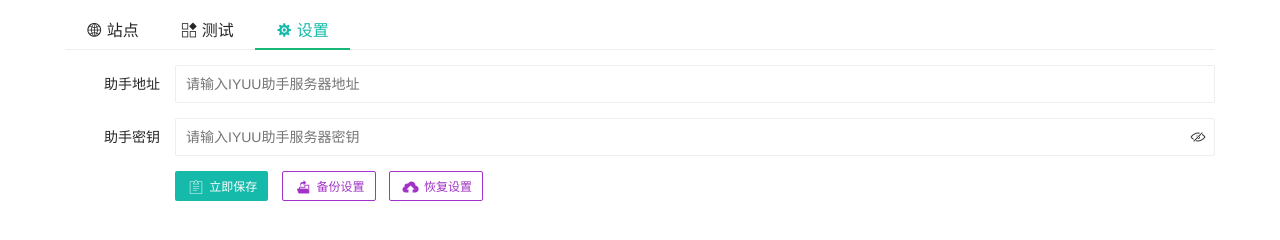
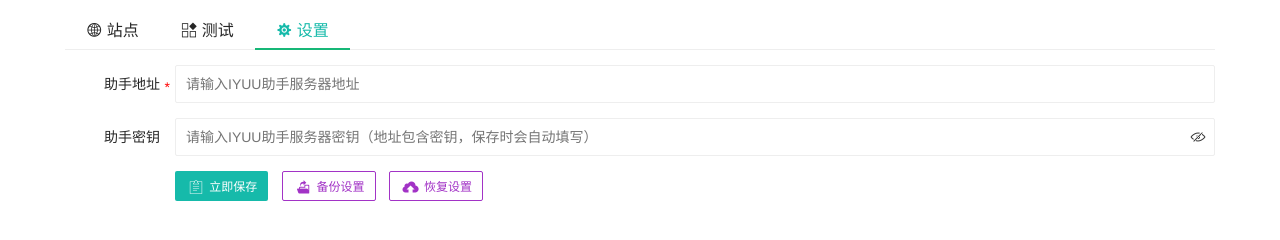
Before and after one commit to ledccn/iyuu-helper, a website with bundled scripts: page action-popup/index.html in a window 1280 px wide. Built offline with nearby package versions, Linux system fonts and the light colour scheme; some packages are replaced by stand-ins of ours.

Commit message:
优化：表单填写提示语

```diff
--- a/action-popup/index.html
+++ b/action-popup/index.html
@@ -86,7 +86,7 @@
             <div class="layui-tab-item">
                 <form class="layui-form" action="" lay-filter="setting_filter">
                     <div class="layui-form-item">
-                        <label class="layui-form-label" for="iyuu_helper_server">助手地址</label>
+                        <label class="layui-form-label required" for="iyuu_helper_server">助手地址</label>
                         <div class="layui-input-block">
                             <input type="text" name="iyuu_helper_server" placeholder="请输入IYUU助手服务器地址"
                                    autocomplete="off"
@@ -96,7 +96,7 @@
                     <div class="layui-form-item">
                         <label class="layui-form-label" for="iyuu_helper_secret">助手密钥</label>
                         <div class="layui-input-block">
-                            <input type="password" name="iyuu_helper_secret" placeholder="请输入IYUU助手服务器密钥"
+                            <input type="password" name="iyuu_helper_secret" placeholder="请输入IYUU助手服务器密钥（地址包含密钥，保存时会自动填写）"
                                    autocomplete="off"
                                    class="layui-input" id="iyuu_helper_secret">
                             <div class="layui-input-affix layui-input-suffix">
--- a/action-popup/popup.css
+++ b/action-popup/popup.css
@@ -1,6 +1,18 @@
 body {
     min-width: 750px;
     min-height: 230px;
+}
+
+.layui-form-label.required:after {
+    content: "*";
+    color: red;
+    display: inline-block;
+    padding: 7px 5px;
+    line-height: 20px;
+    text-align: right;
+    position: absolute;
+    right: 0;
+    top: 5px;
 }
 
 .layui-table thead th {
--- a/action-popup/setting.js
+++ b/action-popup/setting.js
@@ -78,7 +78,9 @@ layui.use(['layer', 'element', 'form', 'util'], function () {
                         console.log('JSON 数据:', jsonData);
                         if (jsonData['iyuu_helper_server'] && jsonData['iyuu_helper_secret']) {
                             Api.setConfig(jsonData).then(() => {
-                                layer.msg('恢复成功', {icon: 1});
+                                layer.msg('恢复成功', {icon: 1}, () => {
+                                    location.reload();
+                                });
                             });
                         } else {
                             layer.alert('恢复失败，请检查文件格式', {
```
